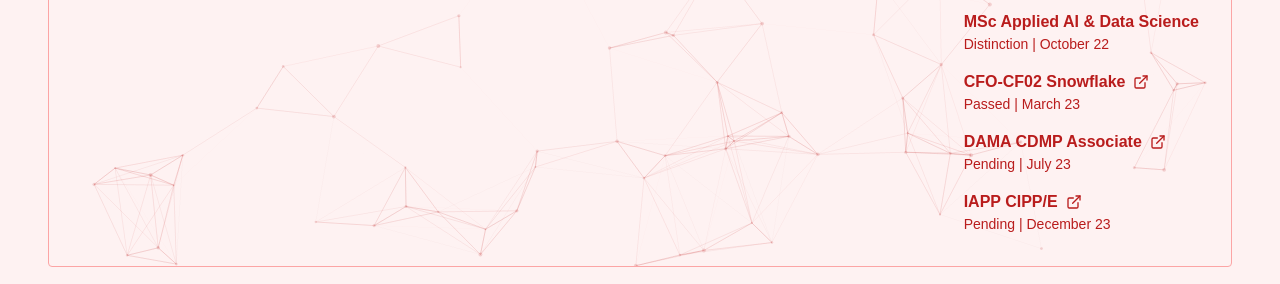
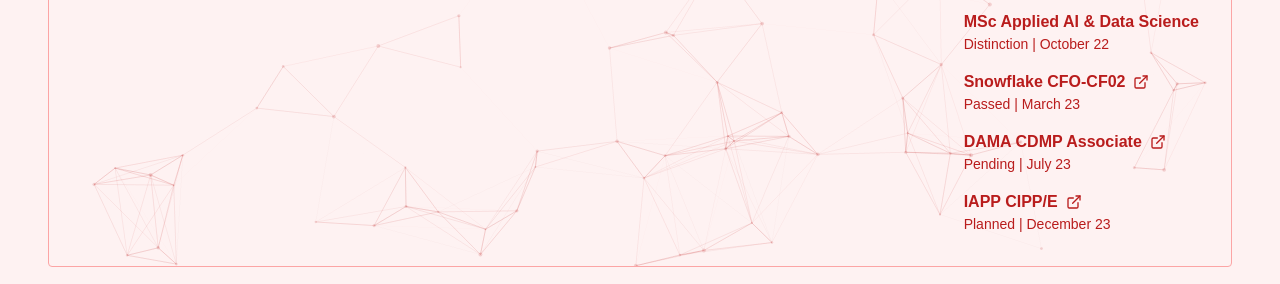
Before and after one commit to MikeyJL/mikeylau, a Next.js app: page / in a window 1280 px wide. Both pictures are taken after a click on the button "Achievements". Shown: the part 485-769 px from the top of the page. Built offline with nearby package versions, Linux system fonts and the light colour scheme.

Commit message:
refactor: Use planned status

```diff
--- a/components/pages/index/Achievements.tsx
+++ b/components/pages/index/Achievements.tsx
@@ -15,7 +15,7 @@
     date: "October 22",
   },
   {
-    name: "CFO-CF02 Snowflake",
+    name: "Snowflake CFO-CF02",
     description: "Passed",
     date: "March 23",
     url: "https://www.credly.com/badges/eb55e937-7518-4a94-941f-9b51fd579514/public_url",
@@ -28,7 +28,7 @@
   },
   {
     name: "IAPP CIPP/E",
-    description: "Pending",
+    description: "Planned",
     date: "December 23",
     url: "https://iapp.org/certify/cippe",
   },
```
